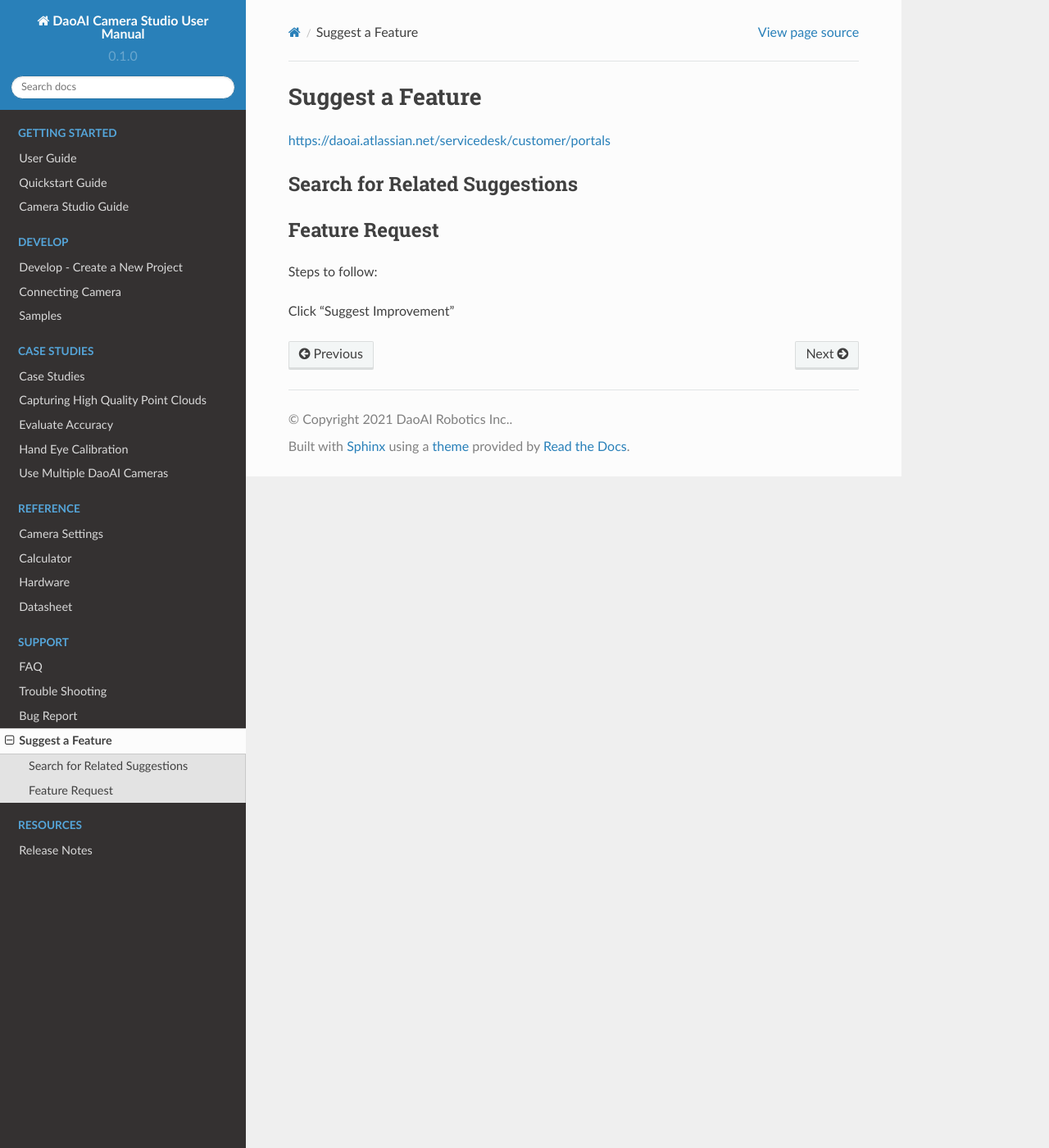
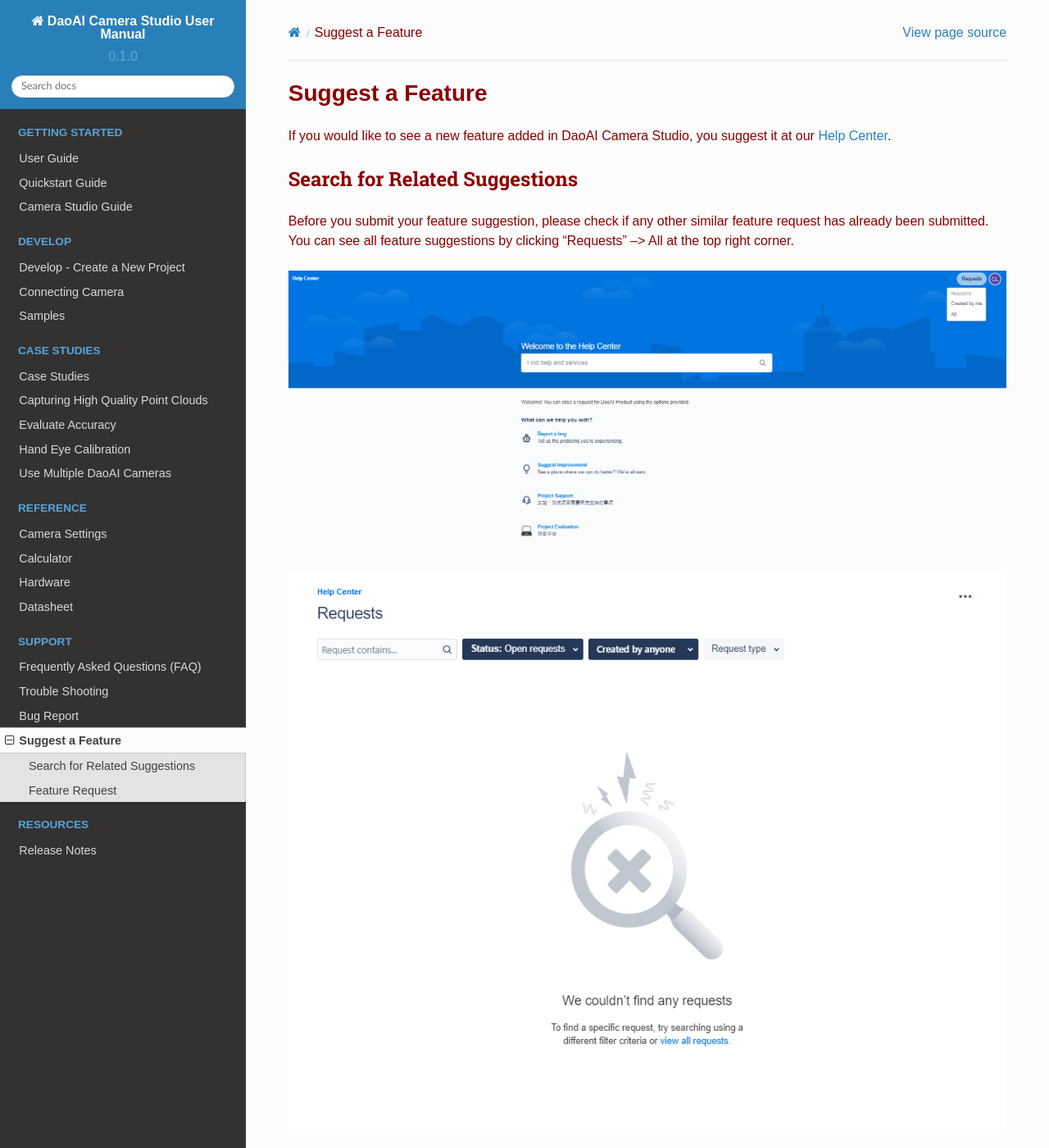
Before and after one commit to DaoAI-Robotics-Inc/daoai_camera_studio_user_manual, a Sphinx documentation site: the page built from docs/source/support/suggest-a-feature/index.rst, in a window 1280 px wide and 1400 px high. Shown: the whole window at 82% size. Built offline with Sphinx 7.4.7 and the Read the Docs theme 2.0.0, drawn with Linux system fonts in a browser that asks for light colours; pages that are not in the unit, such as notebooks, are missing from menus; some of the changed text lies outside the part shown.

Commit message:
FAQ page

```diff
--- /dev/null
+++ b/docs/source/_static/css/custom.css
@@ -0,0 +1,13 @@
+.wy-nav-content {
+    max-width: none;
+}
+
+body {
+    font-family: Luminari, fantasy, sans-serif;
+    color: darkred;
+    /* text-shadow: 3px 3px #ff0000; */
+}
+
+h1 {
+    font-family: Luminari, fantasy, sans-serif;
+}
--- a/docs/source/conf.py
+++ b/docs/source/conf.py
@@ -21,6 +21,11 @@
     'sphinxcontrib.video',
 ]
 
+html_static_path = ['_static']
+
+html_css_files = [
+    'css/custom.css',
+]
 
 
 intersphinx_mapping = {
--- a/docs/source/support/suggest-a-feature/index.rst
+++ b/docs/source/support/suggest-a-feature/index.rst
@@ -1,17 +1,42 @@
 Suggest a Feature
 ==================
 
-https://daoai.atlassian.net/servicedesk/customer/portals
-
+If you would like to see a new feature added in DaoAI Camera Studio, you suggest it at our `Help Center <https://daoai.atlassian.net/servicedesk/customer/portals>`_.
 
 Search for Related Suggestions
 -------------------------------
 
+Before you submit your feature suggestion, please check if any other similar feature request has already been submitted.
+You can see all feature suggestions by clicking "Requests" --> All at the top right corner.
 
+.. image:: images/help_center_all_requests.png
+
+.. image:: images/help_center_requests_list.png
+
+You can adjust the filters to search for specific requests.
 
 Feature Request
 ----------------
 
-Steps to follow:
+Go to the `Help Center <https://daoai.atlassian.net/servicedesk/customer/portals>`_ home page.
 
-Click "Suggest Improvement"
+Select the second option, "Suggest Improvement".
+
+.. image:: images/help_center_suggest_improvement.png
+
+
+You will be directed to the Suggest Feature page.
+
+.. image:: images/help_center_feature_page.png
+
+Here are some information that would be nice to have:
+
+    - Feature description
+    - why would the feature be a great addition
+    - Your name
+    - Contact email address and phone number (so that we can update you on the feature)
+
+
+Please fill in as much detail as you can regarding your suggestions, so that we can realize your requests as soon as possible!
+
+|
```
Also changed, not shown: docs/source/support/FAQ/index.rst (+65 -8 lines), docs/source/support/bug-report/index.rst (+47 -7 lines), docs/source/support/bug-report/images/help_center_check_version.png (added), docs/source/support/bug-report/images/help_center_check_version_window.png (added), docs/source/support/bug-report/images/help_center_home.png (added), docs/source/support/bug-report/images/help_center_report_bug_page.png (added), docs/source/support/bug-report/images/user_manual_search_bar.png (added), docs/source/support/bug-report/images/user_manual_search_result.png (added), docs/source/support/suggest-a-feature/images/help_center_all_requests.png (added), docs/source/support/suggest-a-feature/images/help_center_feature_page.png (added), docs/source/support/suggest-a-feature/images/help_center_requests_list.png (added), docs/source/support/suggest-a-feature/images/help_center_suggest_improvement.png (added).
